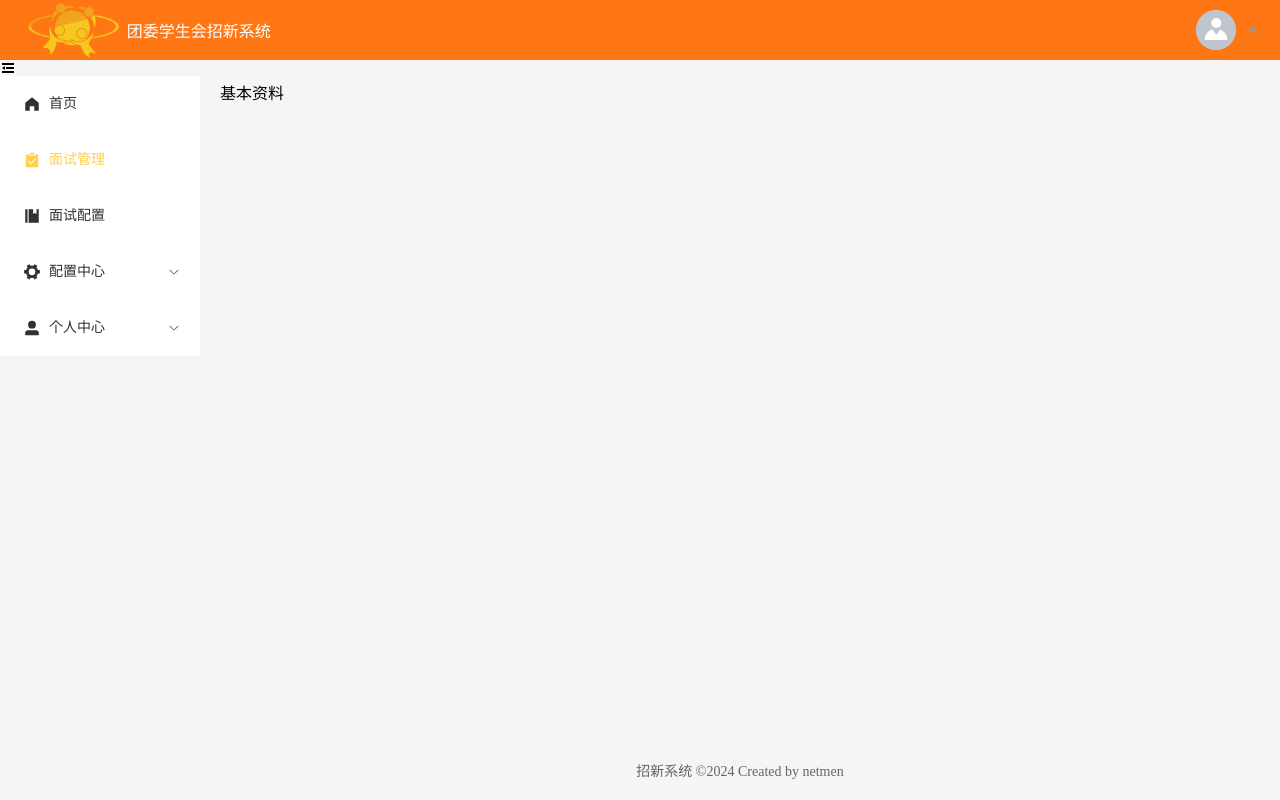
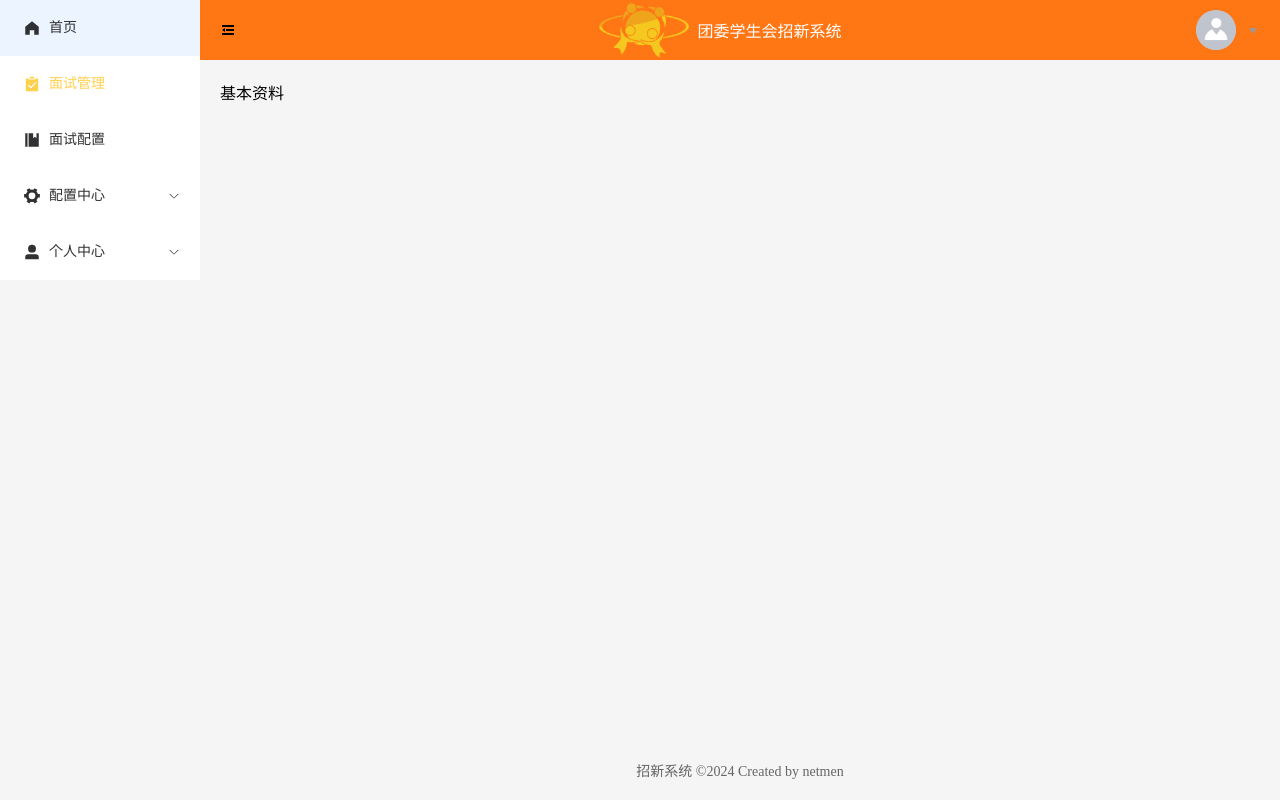
Before and after one commit to xichenyuy/net_recruitment_ui, a Vue app: page /user/info in a window 1280 px wide. Built offline with nearby package versions, Linux system fonts and the light colour scheme.

Commit message:
布局修改完毕

```diff
--- a/src/views/Layout.vue
+++ b/src/views/Layout.vue
@@ -17,36 +17,8 @@ const handleClose = (key, keyPath) => {
 
 <template>
     <el-container class="layout-container">
-        <el-container>
-            <!-- 头部区域 -->
-            <el-header>
-                <div style="height: 100%;  display: flex; align-items: center;">
-                    <el-image src="../../src/assets/团学logo.png" style="height: 100%;"></el-image>
-                    <span style="color: #fff;">团委学生会招新系统</span>
-                </div>
-                <el-dropdown placement="bottom-end">
-                    <span class="el-dropdown__box">
-                        <el-avatar src="../../src/assets/default.png" />
-                        <el-icon>
-                            <CaretBottom />
-                        </el-icon>
-                    </span>
-                    <template #dropdown>
-                        <el-dropdown-menu>
-                            <el-dropdown-item command="profile"><el-icon><User /></el-icon>基本资料</el-dropdown-item>
-                            <el-dropdown-item command="avatar"><el-icon><Crop /></el-icon>更换头像</el-dropdown-item>
-                            <el-dropdown-item command="password"><el-icon><EditPen /></el-icon>重置密码</el-dropdown-item>
-                            <el-dropdown-item command="logout"><el-icon><SwitchButton /></el-icon>退出登录</el-dropdown-item>
-                        </el-dropdown-menu>
-                    </template>
-                </el-dropdown>
-            </el-header>
-            <el-container>
         <!-- 左侧菜单 -->
-                <el-aside width="200px">
-                    <div style="width: 100%; display: flex; align-items: center;" >
-                        <el-icon style="height: 100%;" @click="toggleMenu"><Fold /></el-icon>
-                    </div>
+        <el-aside :width="isCollapse ? '60px' : '200px'" >
             <el-menu active-text-color="#ffd04b"
                 default-active="/article/category"
                 :collapse="isCollapse"
@@ -101,14 +73,34 @@ const handleClose = (key, keyPath) => {
             </el-menu>
         </el-aside>
         <el-container>
-                    <!-- 右侧主区域 -->
-                    <el-main>
-                        <router-view></router-view>
-                    </el-main>
-                    <!-- 右侧底部区域 -->
+            <!-- 头部区域 -->
+            <el-header>
+                <el-icon style="height: 100%;" @click="toggleMenu"><Fold /></el-icon>
+                <div style="height: 100%; display: flex; align-items: center;">
+                    <el-image src="../../src/assets/团学logo.png" style="height: 100%;"></el-image>
+                    <span style="color: #fff;">团委学生会招新系统</span>
+                </div>
+                <el-dropdown placement="bottom-end">
+                    <span class="el-dropdown__box">
+                        <el-avatar src="../../src/assets/default.png" />
+                        <el-icon>
+                            <CaretBottom />
+                        </el-icon>
+                    </span>
+                    <template #dropdown>
+                        <el-dropdown-menu>
+                            <el-dropdown-item command="profile"><el-icon><User /></el-icon>基本资料</el-dropdown-item>
+                            <el-dropdown-item command="avatar"><el-icon><Crop /></el-icon>更换头像</el-dropdown-item>
+                            <el-dropdown-item command="password"><el-icon><EditPen /></el-icon>重置密码</el-dropdown-item>
+                            <el-dropdown-item command="logout"><el-icon><SwitchButton /></el-icon>退出登录</el-dropdown-item>
+                        </el-dropdown-menu>
+                    </template>
+                </el-dropdown>
+            </el-header>
+            <!-- 主区域 -->
+            <el-main><router-view></router-view></el-main>
+            <!-- 底部区域 -->
             <el-footer>招新系统 ©2024 Created by netmen</el-footer>
-                </el-container>
-            </el-container>
         </el-container>
     </el-container>
 </template>
@@ -116,6 +108,19 @@ const handleClose = (key, keyPath) => {
 <style lang="scss" scoped>
 .layout-container {
     height: 100vh;
+
+    .el-aside {
+        // background-color: #FF7614;
+        // height: 100%;
+
+        transition: width 0.5s ease; /* 宽度变化的过渡效果 */
+        /* 可能还需要其他样式来确保过渡效果正确应用 */
+        // overflow: hidden; /* 隐藏超出宽度的内容 */
+
+        .el-menu {
+            border-right: none;
+        }
+    }
 
     .el-header {
         background-color: #FF7614;
@@ -139,14 +144,7 @@ const handleClose = (key, keyPath) => {
         }
     }
 
-    .el-aside {
-        // background-color: #FF7614;
-        // height: 100%;
 
-        .el-menu {
-            border-right: none;
-        }
-    }
 
 
 
```
Lines whose indentation alone changed are shown as unchanged.
